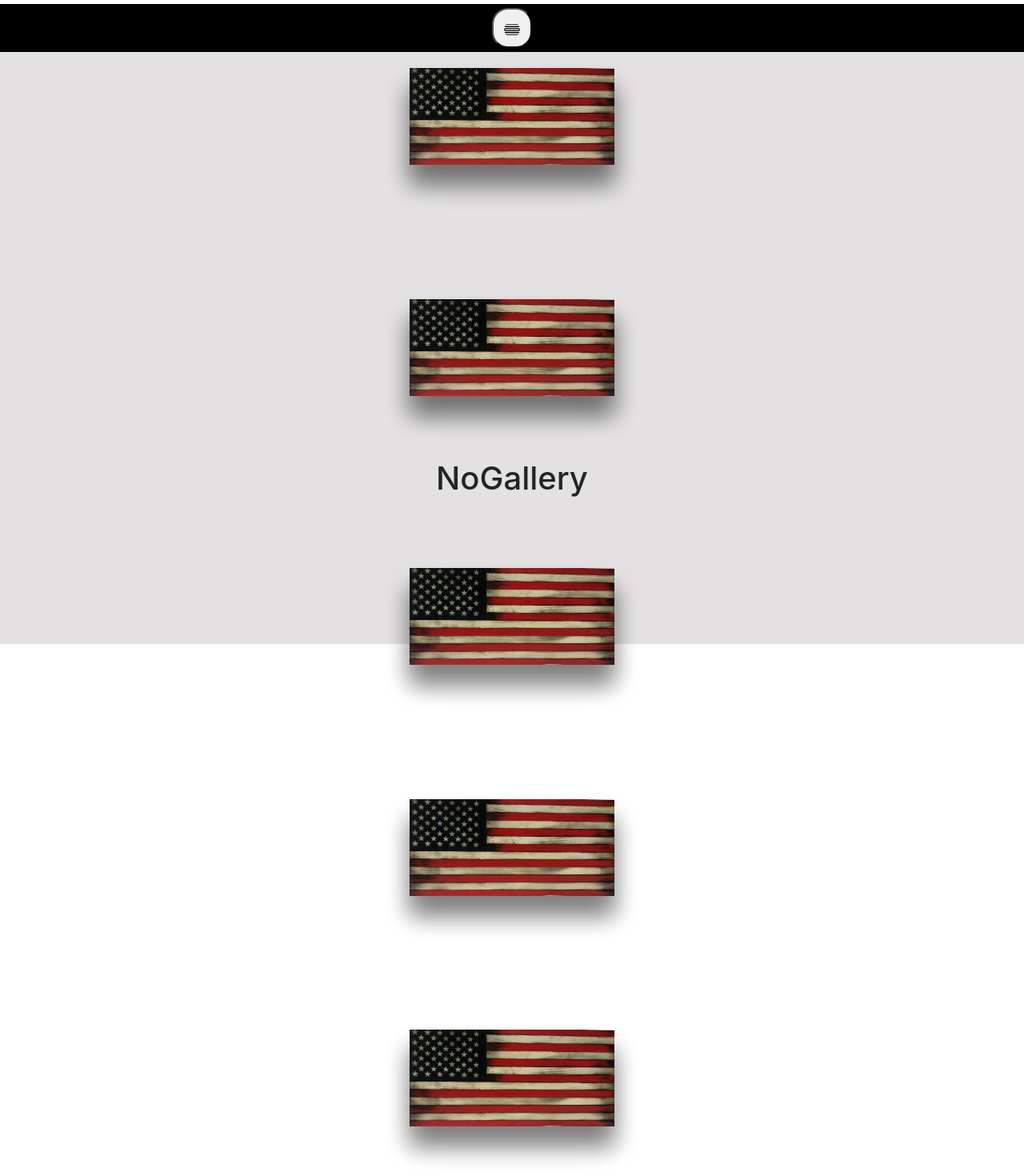
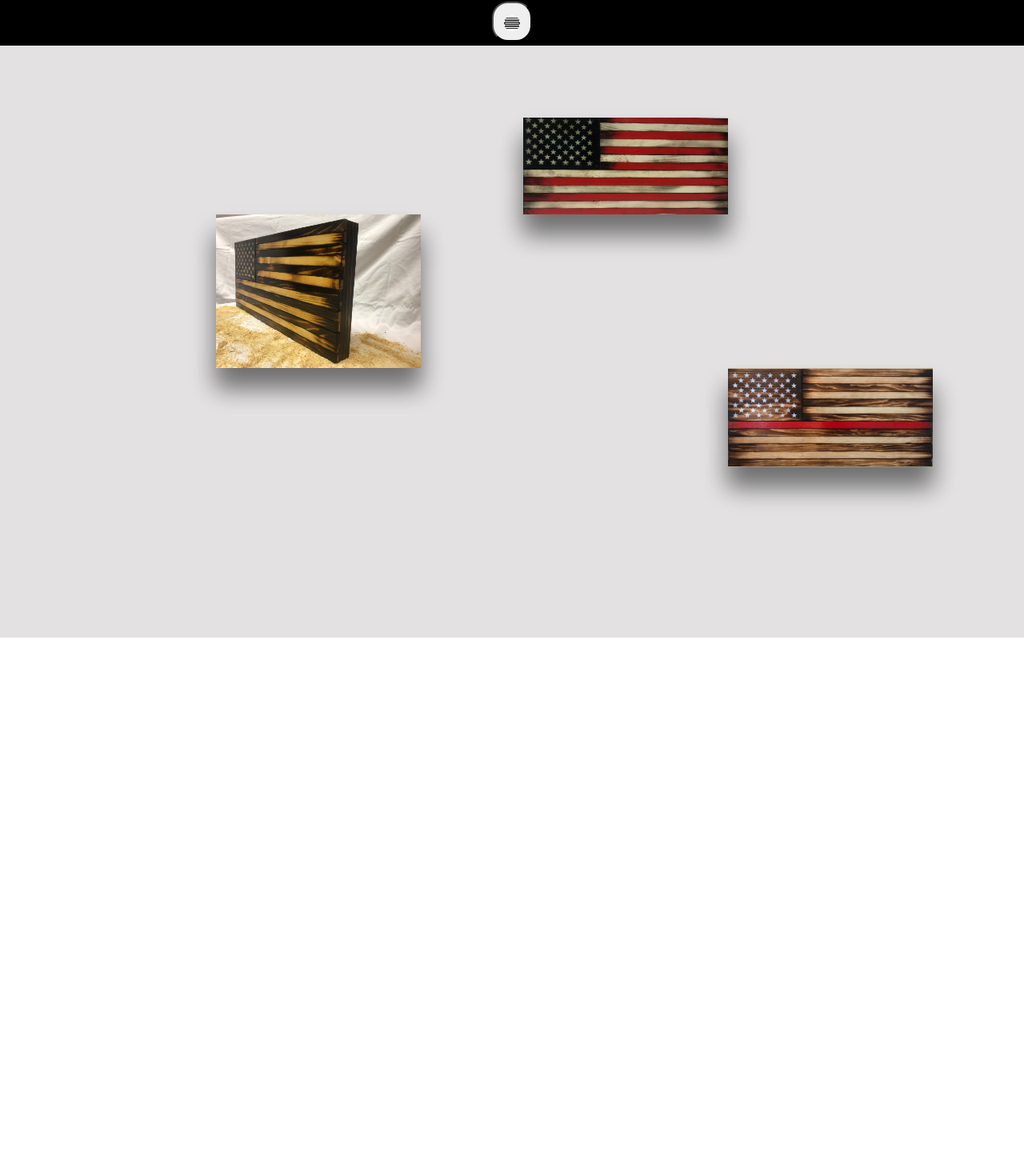
Before and after one commit to GMorse19/rustic, a React (Create React App) app: page /gallery in a window 1280 px wide. Shown: the part 3-1473 px from the top of the page at 80% size. After the commit the page ends 800 px from the top, so only its background shows below. Built offline with nearby package versions, Linux system fonts and the light colour scheme.

Commit message:
Gallery images

```diff
--- a/src/Gallery/Gallery.js
+++ b/src/Gallery/Gallery.js
@@ -4,41 +4,97 @@
 
 import './Gallery.scss'
 
+// const Gallery = () => (
+//   <div className='gallery'>
+//   <h1></h1>
+//     <Parallax scrollAxis='horizontal' className="custom-class padding" x={[50, -50]} tagOuter="figure">
+//       <img className='flag-image' src='./Flags/RedWhite&Blue/FlagCutOut.png' alt='Stars and Stripes' />
+//     </Parallax>
+//     <h1></h1>
+//     <Parallax scrollAxis='horizontal' className="custom-class padding" x={[-50, 50]} tagOuter="figure">
+//       <img className='flag-image' src='./Flags/RedWhite&Blue/FlagCutOut.png' alt='Stars and Stripes' />
+//     </Parallax>
+//     <h1>NoGallery</h1>
+//     <Parallax scrollAxis='horizontal' className="custom-class padding" x={[50, -50]} tagOuter="figure">
+//       <img className='flag-image' src='./Flags/RedWhite&Blue/FlagCutOut.png' alt='Stars and Stripes' />
+//     </Parallax>
+//     <h1></h1>
+//     <Parallax scrollAxis='' className="custom-class padding" y={[-90, 90]} tagOuter="figure">
+//       <img className='flag-image' src='./Flags/RedWhite&Blue/FlagCutOut.png' alt='Stars and Stripes' />
+//     </Parallax>
+//     <h1></h1>
+//     <Parallax scrollAxis='horizontal' className="custom-class padding" x={[50, -50]} tagOuter="figure">
+//       <img className='flag-image' src='./Flags/RedWhite&Blue/FlagCutOut.png' alt='Stars and Stripes' />
+//     </Parallax>
+//     <h1></h1>
+//     <Parallax scrollAxis='horizontal' className="custom-class padding" x={[50, -50]} tagOuter="figure">
+//       <img className='flag-image' src='./Flags/RedWhite&Blue/FlagCutOut.png' alt='Stars and Stripes' />
+//     </Parallax>
+//     <h1></h1>
+//     <Parallax scrollAxis='horizontal' className="custom-class padding" x={[-50, 50]} tagOuter="figure">
+//       <img className='flag-image' src='./Flags/RedWhite&Blue/FlagCutOut.png' alt='Stars and Stripes' />
+//     </Parallax>
+//     <h1></h1>
+//     <Parallax scrollAxis='horizontal' className="custom-class padding" x={[-50, -50]} tagOuter="figure">
+//       <img className='flag-image' src='./Flags/RedWhite&Blue/FlagCutOut.png' alt='Stars and Stripes' />
+//     </Parallax>
+//   </div>
+// )
 const Gallery = () => (
-  <div className='gallery'>
-  <h1></h1>
-    <Parallax scrollAxis='horizontal' className="custom-class padding" x={[50, -50]} tagOuter="figure">
-      <img className='flag-image' src='./Flags/RedWhite&Blue/FlagCutOut.png' alt='Stars and Stripes' />
-    </Parallax>
-    <h1></h1>
-    <Parallax scrollAxis='horizontal' className="custom-class padding" x={[-50, 50]} tagOuter="figure">
-      <img className='flag-image' src='./Flags/RedWhite&Blue/FlagCutOut.png' alt='Stars and Stripes' />
-    </Parallax>
-    <h1>NoGallery</h1>
-    <Parallax scrollAxis='horizontal' className="custom-class padding" x={[50, -50]} tagOuter="figure">
-      <img className='flag-image' src='./Flags/RedWhite&Blue/FlagCutOut.png' alt='Stars and Stripes' />
-    </Parallax>
-    <h1></h1>
-    <Parallax scrollAxis='' className="custom-class padding" y={[-90, 90]} tagOuter="figure">
-      <img className='flag-image' src='./Flags/RedWhite&Blue/FlagCutOut.png' alt='Stars and Stripes' />
-    </Parallax>
-    <h1></h1>
-    <Parallax scrollAxis='horizontal' className="custom-class padding" x={[50, -50]} tagOuter="figure">
-      <img className='flag-image' src='./Flags/RedWhite&Blue/FlagCutOut.png' alt='Stars and Stripes' />
-    </Parallax>
-    <h1></h1>
-    <Parallax scrollAxis='horizontal' className="custom-class padding" x={[50, -50]} tagOuter="figure">
-      <img className='flag-image' src='./Flags/RedWhite&Blue/FlagCutOut.png' alt='Stars and Stripes' />
-    </Parallax>
-    <h1></h1>
-    <Parallax scrollAxis='horizontal' className="custom-class padding" x={[-50, 50]} tagOuter="figure">
-      <img className='flag-image' src='./Flags/RedWhite&Blue/FlagCutOut.png' alt='Stars and Stripes' />
-    </Parallax>
-    <h1></h1>
-    <Parallax scrollAxis='horizontal' className="custom-class padding" x={[-50, -50]} tagOuter="figure">
-      <img className='flag-image' src='./Flags/RedWhite&Blue/FlagCutOut.png' alt='Stars and Stripes' />
-    </Parallax>
+  <div id="container">
+    <div id="container2">
+        <div className="box">
+        <div>
+          <div className='one'>
+              <img className='flag-image2' src='./Flags/RedWhite&Blue/FlagCutOut.png' alt='Stars and Stripes' />
+          </div>
+          <div className='two'>
+              <img className='flag-image2' src='./Flags/B&W/B&W-angle.jpg' alt='Stars and Stripes' />
+          </div>
+          <div className='three'>
+              <img className='flag-image2' src='./Flags/RedLine/FireFlagCutOut.jpg' alt='Stars and Stripes' />
+          </div>
+        </div>
+        </div>
+        <div className="box">
+        <div>
+          <div className='one'>
+              <img className='flag-image2' src='./Flags/RedWhite&Blue/Flag-angle.jpg' alt='Stars and Stripes' />
+          </div>
+          <div className='two'>
+              <img className='flag-image2' src='./birdHouse.jpg' alt='Stars and Stripes' />
+
+              <img className='flag-image2 padding' src='./Flags/B&W/B&W-back.jpg' alt='Stars and Stripes' />
+          </div>
+        </div>
+        </div>
+        <div className="box">
+        <div>
+          <div className='one'>
+              <img className='flag-image2' src='./Flags/RedWhite&Blue/Flag.jpg' alt='Stars and Stripes' />
+          </div>
+          <div className='two'>
+              <img className='flag-image2' src='./Flags/B&W/B&W.jpg' alt='Stars and Stripes' />
+          </div>
+          <div className='three'>
+              <img className='flag-image2' src='./Flags/RedLine/FireFlag.jpg' alt='Stars and Stripes' />
+          </div>
+        </div>
+        </div>
+        <div className="box">
+        <div>
+          <div className='one'>
+              <img className='flag-image2' src='./Flags/RedWhite&Blue/FlagCutOut.png' alt='Stars and Stripes' />
+          </div>
+          <div className='two'>
+              <img className='flag-image2' src='./Flags/B&W/B&W-angle.jpg' alt='Stars and Stripes' />
+          </div>
+          <div className='three'>
+              <img className='flag-image2' src='./Flags/RedLine/FireFlag.jpg' alt='Stars and Stripes' />
+          </div>
+        </div>
+        </div>
+    </div>
   </div>
 )
-
 export default Gallery
--- a/src/Gallery/Gallery.scss
+++ b/src/Gallery/Gallery.scss
@@ -1,9 +1,78 @@
 .gallery {
-  // padding: 50vh;
+  height: 50vh;
+  width: 50vw;
+  background-color: #e3e1e1;
+  // position: relative !important;
+}
+
+.flag-image2 {
+  box-shadow: 0 24px 28px 0 rgba(0, 0, 0, 0.4), 0 26px 29px 0 rgba(0, 0, 0, 0.19);
+  width: 20vw;
+  transition: width 1s;
+}
+
+.flag-image2:hover {
+  width: 21vw;
+}
+
+body {
+  margin: 0;
+  font-family: Georgia;
+}
+
+#container .box {
+  width: 100vw;
   height: 100vh;
+  display: inline-block;
+  position: relative;
+}
+
+#container .box > div {
+  width: 50vw;
+  height: 100vh;
+  font-size: 96px;
+  color: #FFF;
+  position: absolute;
+  top: 25%;
+  left: 25%;
+  margin: -50px 0 0 -50px;
+  line-height: .7;
+  font-weight: bold;
+}
+
+#container {
+  overflow-y: scroll;
+  overflow-x: hidden;
+  transform: rotate(270deg) translateX(-100%);
+  transform-origin: top left;
   background-color: #e3e1e1;
+  position: absolute;
+  width: 100vh;
+  height: 100vw;
+}
+
+#container2 {
+  transform: rotate(90deg) translateY(-100vh);
+  transform-origin: top left;
+  white-space: nowrap;
+  font-size: 0;
 }
 
 .padding {
-  padding: 10vh;
+  margin-left: 5vw;
 }
+
+.one {
+  margin-left: 30vw;
+}
+.two {
+  margin-right: 70vw;
+}
+.three {
+  margin-left: 50vw;
+}
+.four {
+  // margin-top: 5vh;
+  margin-left: 60vw;
+  margin-bottom: 5vh;
+}
```
